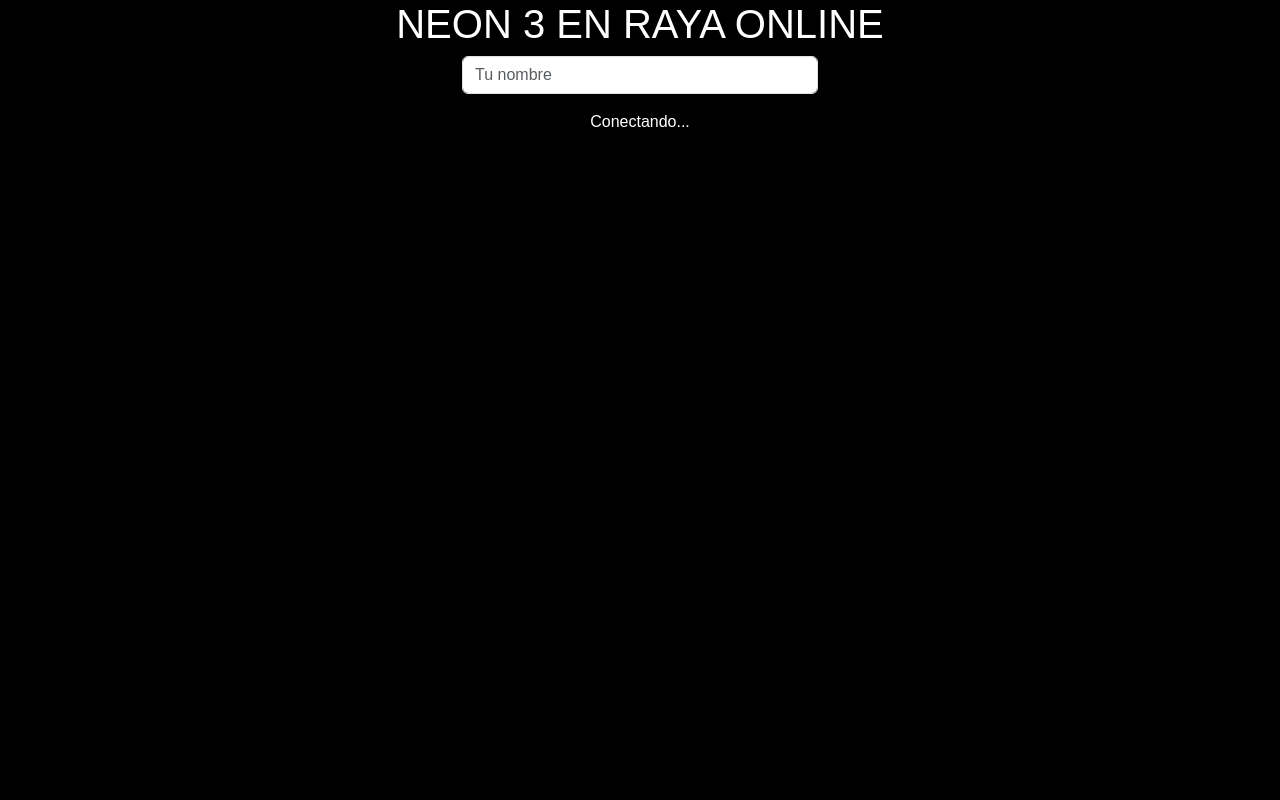
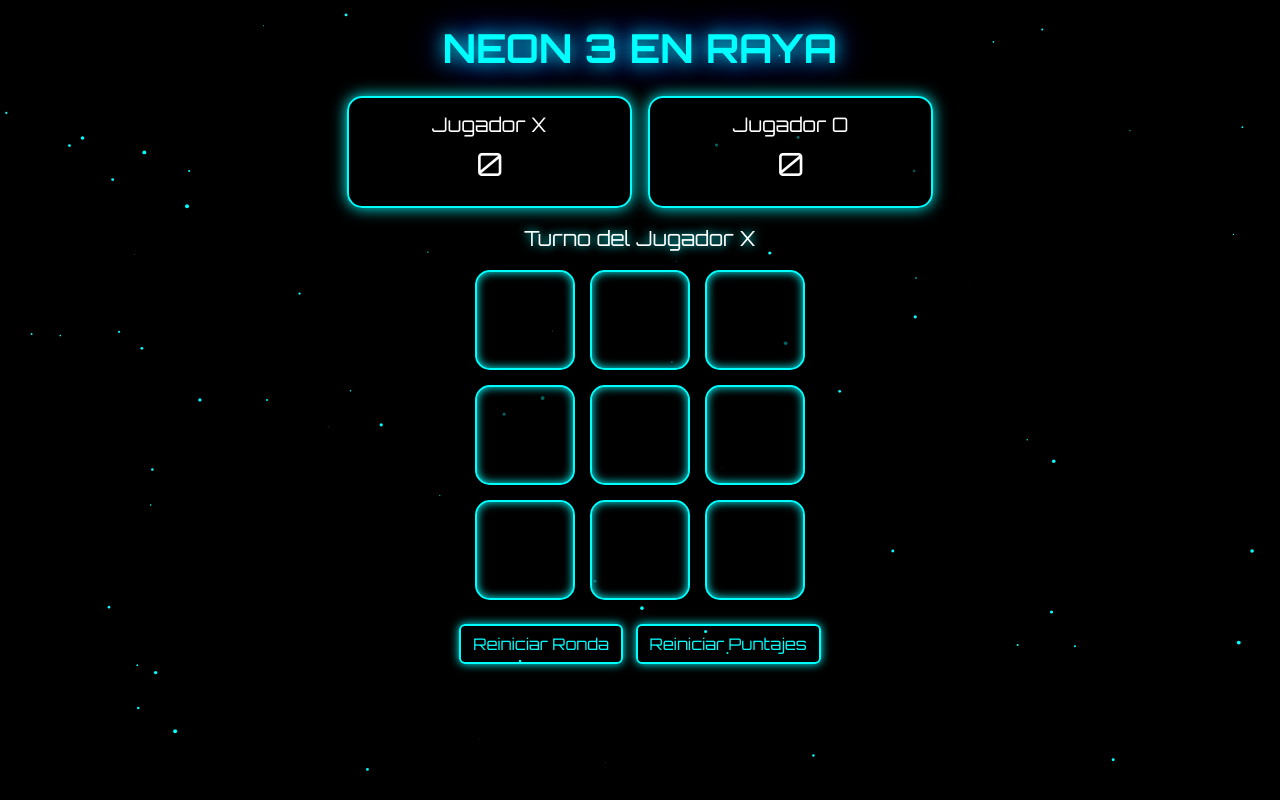
Before and after one commit to kenrodriguez26/jueguitoskeny, a website: page index.html in a window 1280 px wide. Drawn offline with nearby package versions, Linux system fonts and the light colour scheme; no server answers.

Commit message:
Update index.html

```diff
--- a/index.html
+++ b/index.html
@@ -1,83 +1,269 @@
-
 <!DOCTYPE html>
 <html lang="es">
 <head>
 <meta charset="UTF-8">
 <meta name="viewport" content="width=device-width, initial-scale=1.0">
-<title>Neon 3 en Raya Online</title>
+<title>Neon Arcade - 3 en Raya</title>
+
+<!-- Bootstrap -->
 <link href="https://cdn.jsdelivr.net/npm/bootstrap@5.3.2/dist/css/bootstrap.min.css" rel="stylesheet">
+
+<!-- Google Font Futurista -->
+<link href="https://fonts.googleapis.com/css2?family=Orbitron:wght@400;700&display=swap" rel="stylesheet">
+
 <style>
-body { background: black; color: white; text-align:center; font-family: Arial; }
-.board { display:grid; grid-template-columns:repeat(3,100px); gap:10px; justify-content:center; margin-top:20px;}
-.cell { width:100px;height:100px;border:2px solid cyan;display:flex;align-items:center;justify-content:center;font-size:2rem;cursor:pointer;}
-.X { color: cyan; }
-.O { color: magenta; }
+body {
+    margin: 0;
+    font-family: 'Orbitron', sans-serif;
+    overflow: hidden;
+    background: #000;
+    color: white;
+}
+
+/* Fondo animado */
+canvas {
+    position: fixed;
+    top: 0;
+    left: 0;
+    z-index: -1;
+}
+
+/* Título */
+h1 {
+    font-weight: 700;
+    color: #0ff;
+    text-shadow: 0 0 10px #0ff,
+                 0 0 20px #0ff,
+                 0 0 40px #00f;
+    animation: glow 2s infinite alternate;
+}
+
+@keyframes glow {
+    from { text-shadow: 0 0 10px #0ff, 0 0 20px #00f; }
+    to { text-shadow: 0 0 20px #0ff, 0 0 40px #00f; }
+}
+
+.board {
+    display: grid;
+    grid-template-columns: repeat(3, 100px);
+    gap: 15px;
+}
+
+.cell {
+    width: 100px;
+    height: 100px;
+    background: rgba(0,0,0,0.6);
+    border-radius: 15px;
+    display: flex;
+    justify-content: center;
+    align-items: center;
+    font-size: 2.5rem;
+    cursor: pointer;
+    border: 2px solid #0ff;
+    box-shadow: 0 0 10px #0ff inset;
+    transition: 0.3s;
+}
+
+.cell:hover {
+    box-shadow: 0 0 20px #0ff;
+    transform: scale(1.05);
+}
+
+.X {
+    color: #0ff;
+    text-shadow: 0 0 15px #0ff;
+}
+
+.O {
+    color: #f0f;
+    text-shadow: 0 0 15px #f0f;
+}
+
+.win {
+    animation: winnerFlash 0.6s infinite alternate;
+}
+
+@keyframes winnerFlash {
+    from { box-shadow: 0 0 10px #0f0; }
+    to { box-shadow: 0 0 30px #0f0; }
+}
+
+.status {
+    font-size: 1.3rem;
+    margin: 15px 0;
+    text-shadow: 0 0 10px #0ff;
+}
+
+.score-box {
+    background: rgba(0,0,0,0.6);
+    border: 2px solid #0ff;
+    border-radius: 15px;
+    padding: 15px;
+    box-shadow: 0 0 15px #0ff;
+}
+
+.btn-neon {
+    border: 2px solid #0ff;
+    color: #0ff;
+    background: transparent;
+    box-shadow: 0 0 10px #0ff;
+    transition: 0.3s;
+}
+
+.btn-neon:hover {
+    background: #0ff;
+    color: black;
+    box-shadow: 0 0 25px #0ff;
+}
+
+@media(max-width: 576px){
+    .board {
+        grid-template-columns: repeat(3, 80px);
+    }
+    .cell {
+        width: 80px;
+        height: 80px;
+        font-size: 2rem;
+    }
+}
 </style>
 </head>
 <body>
 
-<h1>NEON 3 EN RAYA ONLINE</h1>
+<canvas id="bg"></canvas>
 
-<div class="container">
-<div class="row justify-content-center">
-<div class="col-4">
-<input type="text" id="playerName" class="form-control" placeholder="Tu nombre">
+<div class="container text-center mt-4">
+    <h1>NEON 3 EN RAYA</h1>
+
+    <div class="row justify-content-center mt-4">
+        <div class="col-md-3 col-5 score-box">
+            <h5>Jugador X</h5>
+            <h2 id="scoreX">0</h2>
+        </div>
+        <div class="col-md-3 col-5 score-box ms-3">
+            <h5>Jugador O</h5>
+            <h2 id="scoreO">0</h2>
         </div>
     </div>
 
-<div id="status" class="mt-3">Conectando...</div>
+    <div class="status" id="status">Turno del Jugador X</div>
 
+    <div class="d-flex justify-content-center">
         <div class="board" id="board"></div>
     </div>
 
-<script src="/socket.io/socket.io.js"></script>
+    <div class="mt-4">
+        <button class="btn btn-neon me-2" onclick="resetBoard()">Reiniciar Ronda</button>
+        <button class="btn btn-neon" onclick="resetScores()">Reiniciar Puntajes</button>
+    </div>
+</div>
+
 <script>
-const socket = io();
+/* Fondo Reactivo Animado */
+const canvas = document.getElementById("bg");
+const ctx = canvas.getContext("2d");
+canvas.width = window.innerWidth;
+canvas.height = window.innerHeight;
+
+let particles = [];
+for(let i=0;i<80;i++){
+    particles.push({
+        x: Math.random()*canvas.width,
+        y: Math.random()*canvas.height,
+        radius: Math.random()*2,
+        dx: (Math.random()-0.5),
+        dy: (Math.random()-0.5)
+    });
+}
+
+function animate(){
+    ctx.clearRect(0,0,canvas.width,canvas.height);
+    ctx.fillStyle="#0ff";
+    particles.forEach(p=>{
+        ctx.beginPath();
+        ctx.arc(p.x,p.y,p.radius,0,Math.PI*2);
+        ctx.fill();
+        p.x+=p.dx;
+        p.y+=p.dy;
+        if(p.x<0||p.x>canvas.width) p.dx*=-1;
+        if(p.y<0||p.y>canvas.height) p.dy*=-1;
+    });
+    requestAnimationFrame(animate);
+}
+animate();
+
+/* Juego */
 const board = document.getElementById("board");
 const statusText = document.getElementById("status");
-const playerNameInput = document.getElementById("playerName");
+const scoreX = document.getElementById("scoreX");
+const scoreO = document.getElementById("scoreO");
 
-let playerSymbol = null;
-let gameState = [];
-let currentPlayer = "X";
+let currentPlayer="X";
+let gameState=Array(9).fill("");
+let scores=JSON.parse(localStorage.getItem("scores")) || {X:0,O:0};
+let gameActive=true;
 
-function createBoard() {
-  board.innerHTML = "";
-  gameState.forEach((cell, i) => {
-    const div = document.createElement("div");
+scoreX.textContent=scores.X;
+scoreO.textContent=scores.O;
+
+const wins=[[0,1,2],[3,4,5],[6,7,8],[0,3,6],[1,4,7],[2,5,8],[0,4,8],[2,4,6]];
+
+function createBoard(){
+    board.innerHTML="";
+    gameState.forEach((cell,i)=>{
+        const div=document.createElement("div");
         div.classList.add("cell");
-    if (cell) {
-      div.textContent = cell;
-      div.classList.add(cell);
-    }
-    div.onclick = () => {
-      if (playerSymbol === currentPlayer) {
-        socket.emit("makeMove", i);
-      }
-    };
+        div.textContent=cell;
+        if(cell) div.classList.add(cell);
+        div.onclick=()=>handleClick(i);
         board.appendChild(div);
     });
 }
 
-socket.on("playerAssignment", (symbol) => {
-  playerSymbol = symbol;
-  statusText.textContent = "Eres el jugador " + symbol;
-});
+function handleClick(i){
+    if(gameState[i]||!gameActive) return;
+    gameState[i]=currentPlayer;
+    checkWinner();
+    currentPlayer=currentPlayer==="X"?"O":"X";
+    statusText.textContent="Turno del Jugador "+currentPlayer;
+    createBoard();
+}
 
-socket.on("spectator", () => {
-  statusText.textContent = "Sala llena. Eres espectador.";
-});
+function checkWinner(){
+    for(let combo of wins){
+        const [a,b,c]=combo;
+        if(gameState[a]&&gameState[a]===gameState[b]&&gameState[a]===gameState[c]){
+            statusText.textContent="¡Jugador "+gameState[a]+" gana!";
+            scores[gameState[a]]++;
+            localStorage.setItem("scores",JSON.stringify(scores));
+            scoreX.textContent=scores.X;
+            scoreO.textContent=scores.O;
+            gameActive=false;
+            return;
+        }
+    }
+    if(!gameState.includes("")){
+        statusText.textContent="¡Empate!";
+        gameActive=false;
+    }
+}
 
-socket.on("updateGame", (data) => {
-  gameState = data.gameState;
-  currentPlayer = data.currentPlayer;
+function resetBoard(){
+    gameState=Array(9).fill("");
+    gameActive=true;
+    currentPlayer="X";
+    statusText.textContent="Turno del Jugador X";
     createBoard();
+}
 
-  if (playerSymbol) {
-    statusText.textContent =
-      (currentPlayer === playerSymbol ? "Tu turno" : "Turno del rival");
+function resetScores(){
+    scores={X:0,O:0};
+    localStorage.setItem("scores",JSON.stringify(scores));
+    scoreX.textContent=0;
+    scoreO.textContent=0;
 }
-});
+
+createBoard();
 </script>
 
 </body>
```
Lines whose indentation alone changed are shown as unchanged.
